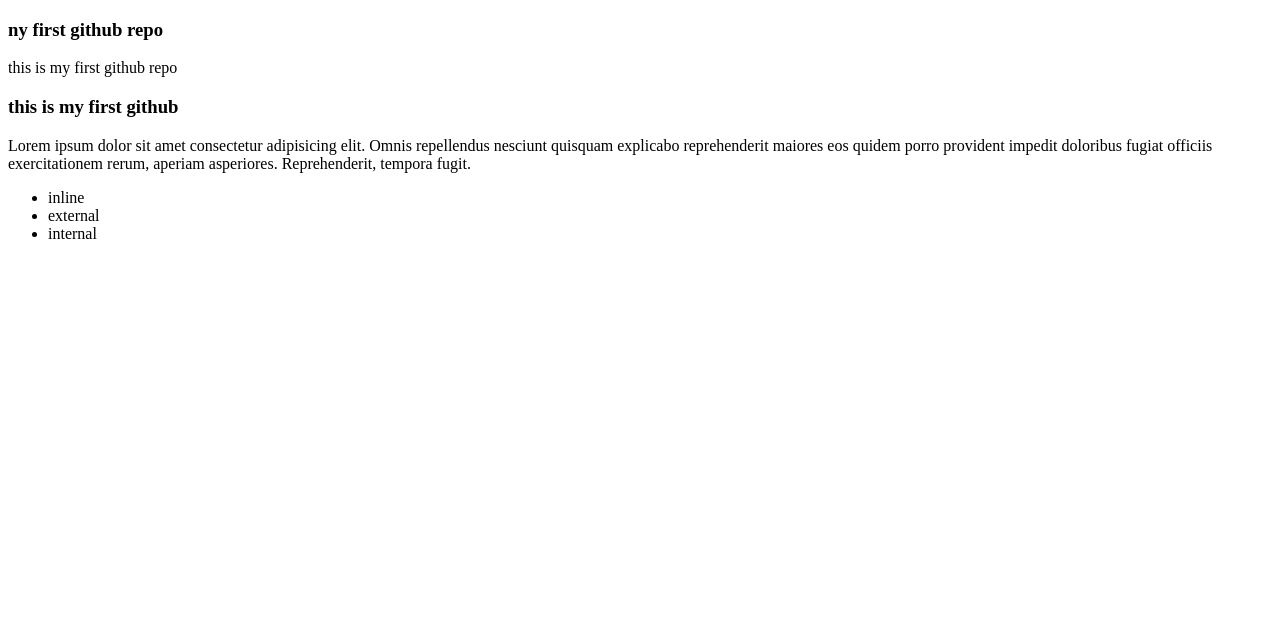
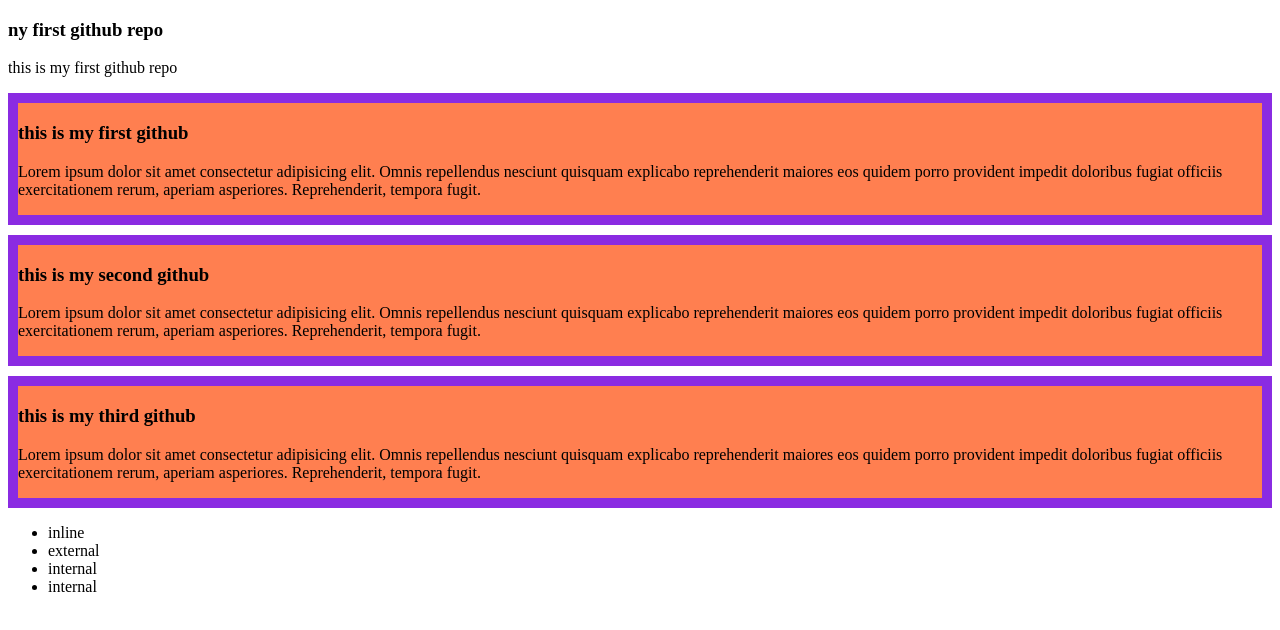
Before and after one commit to elistinachakma/my-first-github-repo, a plain HTML site: page index.html in a window 1280 px wide. Drawn offline with Linux system fonts and the light colour scheme.

Commit message:
added new blog

```diff
--- a/index.html
+++ b/index.html
@@ -4,19 +4,40 @@
     <meta charset="UTF-8">
     <meta name="viewport" content="width=device-width, initial-scale=1.0">
     <title>My First Github Repo</title>
+    <link rel="stylesheet" href="styles/blog.css">
 </head>
 <body>
     <h3>ny first github repo</h3>
     <p>this is my first github repo</p>
     <div>
         <h3>this is my first github</h3>
-        <p>Lorem ipsum dolor sit amet consectetur adipisicing elit. Omnis repellendus nesciunt quisquam explicabo reprehenderit maiores eos quidem porro provident impedit doloribus fugiat officiis exercitationem rerum, aperiam asperiores. Reprehenderit, tempora fugit.</p>
+        <p>Lorem ipsum dolor sit amet consectetur adipisicing elit. Omnis repellendus nesciunt quisquam explicabo reprehenderit maiores eos quidem porro provident impedit doloribus
+             fugiat officiis exercitationem rerum,
+              aperiam asperiores.
+              Reprehenderit, tempora fugit.</p>
+
+    </div>
+    <div>
+        <h3>this is my second github</h3>
+        <p>Lorem ipsum dolor sit amet consectetur adipisicing elit. Omnis repellendus nesciunt quisquam explicabo reprehenderit maiores eos quidem porro provident impedit doloribus
+             fugiat officiis exercitationem rerum,
+              aperiam asperiores.
+              Reprehenderit, tempora fugit.</p>
+
+    </div>
+    <div>
+        <h3>this is my third github</h3>
+        <p>Lorem ipsum dolor sit amet consectetur adipisicing elit. Omnis repellendus nesciunt quisquam explicabo reprehenderit maiores eos quidem porro provident impedit doloribus
+             fugiat officiis exercitationem rerum,
+              aperiam asperiores.
+              Reprehenderit, tempora fugit.</p>
 
     </div>
     <ul>
         <li>inline</li>
         <li>external</li>
         <li>internal</li>
+        <li>internal</li>
     </ul>
 
 </body>
--- /dev/null
+++ b/styles/blog.css
@@ -0,0 +1,5 @@
+div{
+    background-color: coral;
+    border: 10px solid blueviolet;
+    margin-top: 10px;
+}
```
